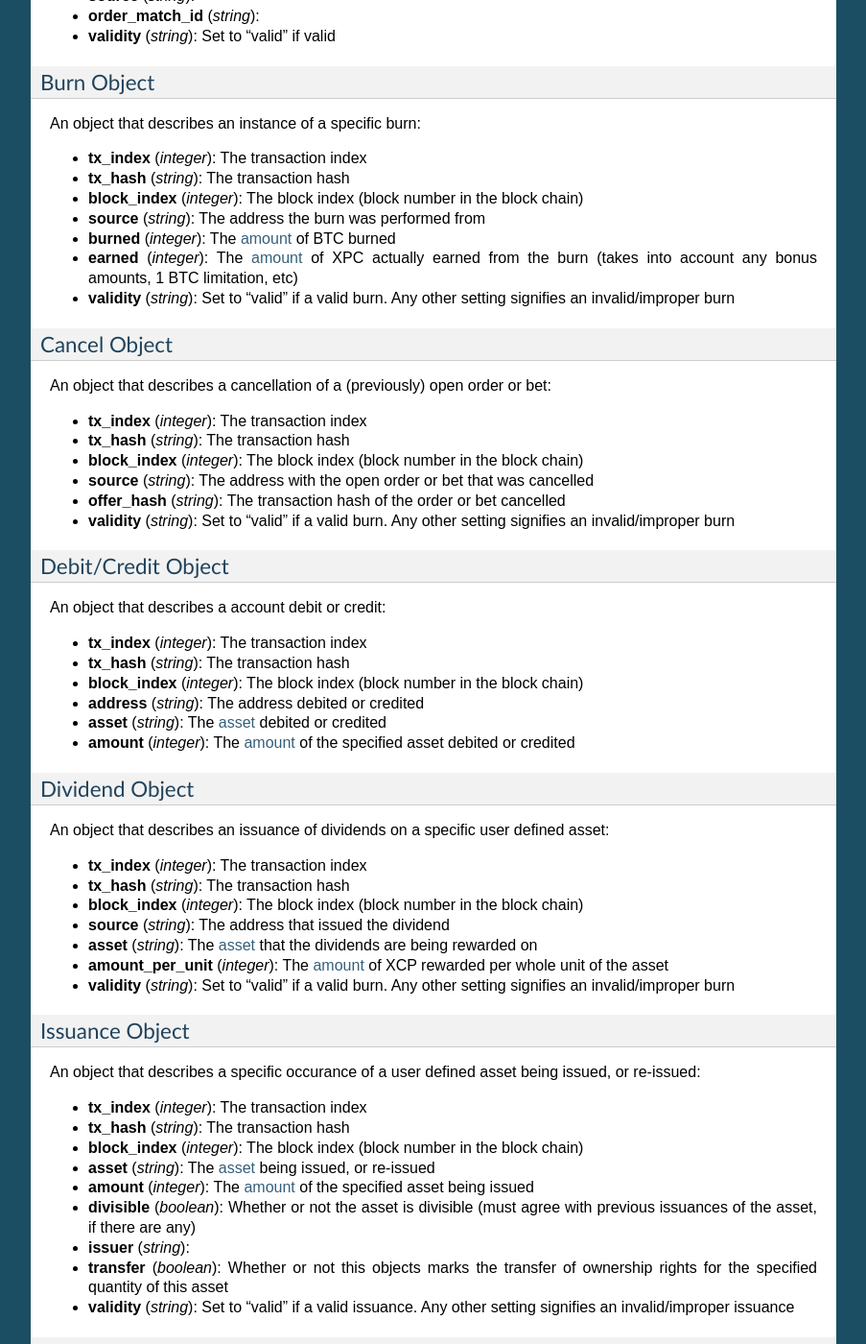
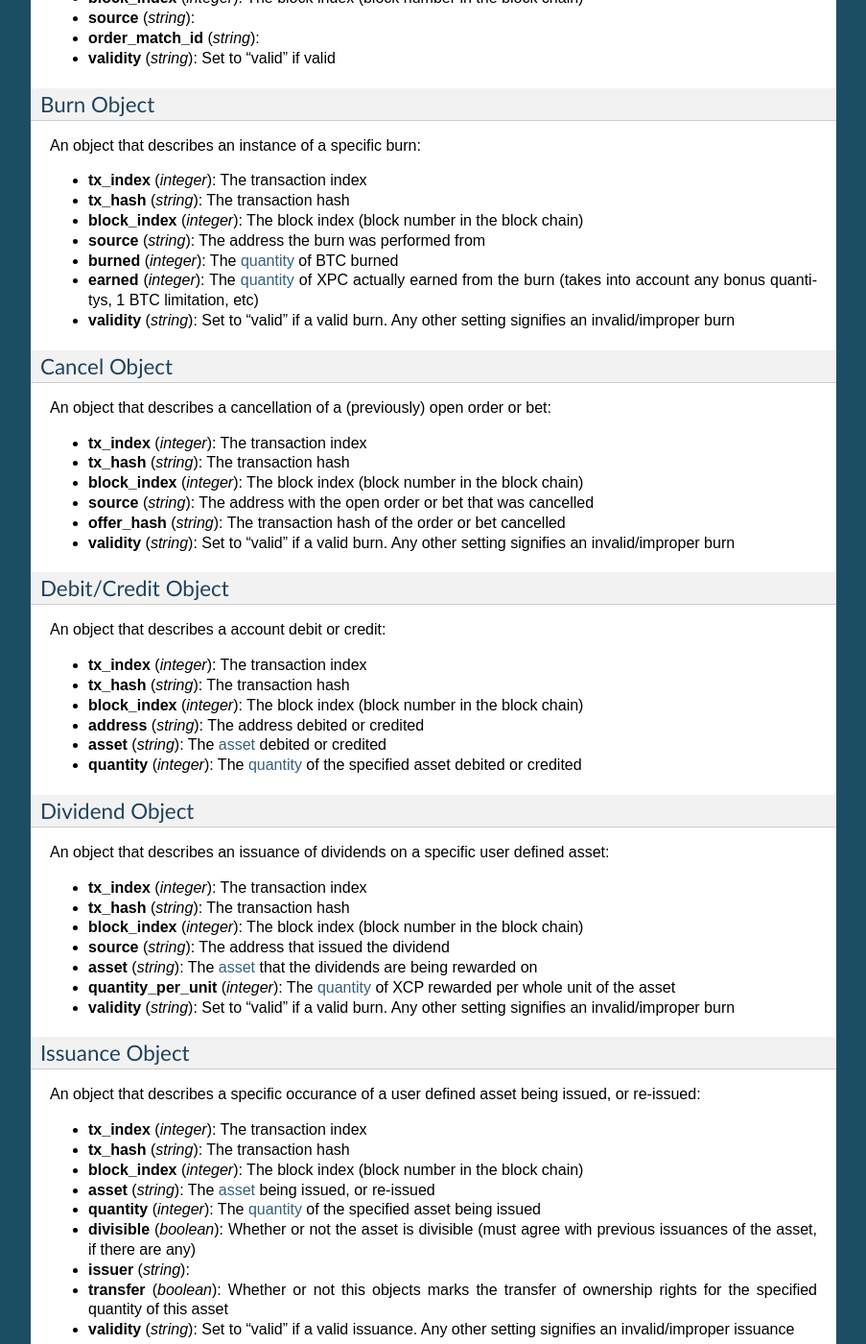
Before and after one commit to CounterpartyXCP/counterparty-core, a Sphinx documentation site: the page built from docs/API.rst, in a window 1280 px wide and 1400 px high, scrolled down 19454 px. Shown: the whole window at 96% size, without its empty margins (198-1101 px from the left). Built offline with Sphinx 7.4.7, drawn with Linux system fonts in a browser that asks for light colours; some of the changed text lies outside the part shown.

Commit message:
sticking with `quantity` and not `amount` in API to match CLI

```diff
--- a/docs/API.rst
+++ b/docs/API.rst
@@ -73,10 +73,10 @@ Python Example
       url, data=json.dumps(payload), headers=headers, auth=auth).json()
     print("GET_BURNS RESULT: ", response)
 
-    #Fetch all debits for > 2 XCP between blocks 280537 and 280539, sorting the results by amount (descending order)
+    #Fetch all debits for > 2 XCP between blocks 280537 and 280539, sorting the results by quantity (descending order)
     payload = {
       "method": "get_debits",
-      "params": [[{'field': 'asset', 'op': '==', 'value': "XCP"}, {'field': 'amount', 'op': '>', 'value': 200000000}], 'amount', 'desc'],
+      "params": [[{'field': 'asset', 'op': '==', 'value': "XCP"}, {'field': 'quantity', 'op': '>', 'value': 200000000}], 'quantity', 'desc'],
       "jsonrpc": "2.0",
       "id": 0,
     }
@@ -137,12 +137,12 @@ Everywhere in the API an asset is referenced as an uppercase alphabetic (base
 - "XCP"
 - "FOOBAR"
 
-.. _amounts:
+.. _quantitys:
 
-amounts & balances
+quantitys & balances
 ^^^^^^^^^^^^^^^^^^^^
 
-Anywhere where an amount is specified, it is specified in **satoshis** (if a divisible asset), or as whole numbers
+Anywhere where an quantity is specified, it is specified in **satoshis** (if a divisible asset), or as whole numbers
 (if an indivisible asset). To convert satoshis to floating-point, simply cast to float and divide by 100,000,000.
 
 Examples:
@@ -245,7 +245,7 @@ get_balances
    include any BTC balances.
 
    :param list/dict filters: An optional filtering object, or list of filtering objects. See :ref:`Filtering Read API results <filtering>` for more information.
-   :param string order_by: If sorted results are desired, specify the name of a :ref:`balance object <balance-object>` attribute to order the results by (e.g. ``amount``). If left blank, the list of results will be returned unordered.
+   :param string order_by: If sorted results are desired, specify the name of a :ref:`balance object <balance-object>` attribute to order the results by (e.g. ``quantity``). If left blank, the list of results will be returned unordered.
    :param string order_dir: The direction of the ordering. Either ``asc`` for ascending order, or ``desc`` for descending order. Must be set if ``order_by`` is specified. Leave blank if ``order_by`` is not specified.
    :return: A list of one or more :ref:`balance objects <balance-object>` if any matching records were found, otherwise ``[]`` (empty list).
 
@@ -261,7 +261,7 @@ get_bets
 
    :param list/dict filters: An optional filtering object, or list of filtering objects. See :ref:`Filtering Read API results <filtering>` for more information.
    :param boolean is_valid: Set to ``true`` to only return valid records. Set to ``false`` to return all records (including invalid attempts).
-   :param string order_by: If sorted results are desired, specify the name of a :ref:`bet object <bet-object>` attribute to order the results by (e.g. ``wager_amount``). If left blank, the list of results will be returned unordered.
+   :param string order_by: If sorted results are desired, specify the name of a :ref:`bet object <bet-object>` attribute to order the results by (e.g. ``wager_quantity``). If left blank, the list of results will be returned unordered.
    :param string order_dir: The direction of the ordering. Either ``asc`` for ascending order, or ``desc`` for descending order. Must be set if ``order_by`` is specified. Leave blank if ``order_by`` is not specified.
    :param integer start_block: If specified, only results from the specified block index on will be returned
    :param integer end_block: If specified, only results up to and including the specified block index on will be returned
@@ -428,7 +428,7 @@ get_dividends
 
    :param list/dict filters: An optional filtering object, or list of filtering objects. See :ref:`Filtering Read API results <filtering>` for more information.
    :param boolean is_valid: Set to ``true`` to only return valid records. Set to ``false`` to return all records (including invalid attempts).
-   :param string order_by: If sorted results are desired, specify the name of a :ref:`dividend object <dividend-object>` attribute to order the results by (e.g. ``amount_per_unit``). If left blank, the list of results will be returned unordered.
+   :param string order_by: If sorted results are desired, specify the name of a :ref:`dividend object <dividend-object>` attribute to order the results by (e.g. ``quantity_per_unit``). If left blank, the list of results will be returned unordered.
    :param string order_dir: The direction of the ordering. Either ``asc`` for ascending order, or ``desc`` for descending order. Must be set if ``order_by`` is specified. Leave blank if ``order_by`` is not specified.
    :param integer start_block: If specified, only results from the specified block index on will be returned
    :param integer end_block: If specified, only results up to and including the specified block index on will be returned
@@ -528,7 +528,7 @@ get_asset_info
      - **owner** (*string*): The address that currently owns the asset (i.e. has issuance rights to it)
      - **divisible** (*boolean*): Whether the asset is divisible or not
      - **locked** (*boolean*): Whether the asset is locked (future issuances prohibited)
-     - **total_issued** (*integer*): The :ref:`quantity <amounts>` of the asset issued, in total
+     - **total_issued** (*integer*): The :ref:`quantity <quantitys>` of the asset issued, in total
      - **callable** (*boolean*): If the asset is callable or not
      - **call_date** (*integer*): The call date, as an epoch timestamp
      - **call_price** (*float*): The call price
@@ -567,10 +567,10 @@ get_xcp_supply
 
 .. py:function:: get_xcp_supply(asset)
 
-   Gets the current total amount of XCP in existance (i.e. amount created via proof-of-burn, minus amount
+   Gets the current total quantity of XCP in existance (i.e. quantity created via proof-of-burn, minus quantity
    destroyed via asset issuances, etc).
 
-   :return:  The :ref:`quantity <amounts>` of XCP currently in existance.
+   :return:  The :ref:`quantity <quantitys>` of XCP currently in existance.
 
 
 .. _get_block_info:
@@ -644,8 +644,8 @@ create_bet
    :param string feed_address: The address that host the feed to be bet on.
    :param integer bet_type: 0 for Bullish CFD, 1 for Bearish CFD, 2 for Equal, 3 for NotEqual.
    :param integer deadline: The time at which the bet should be decided/settled, in Unix time.
-   :param integer wager: The :ref:`quantity <amounts>` of XCP to wager.
-   :param integer counterwager: The minimum :ref:`quantity <amounts>` of XCP to be wagered against, for the bets to match.
+   :param integer wager: The :ref:`quantity <quantitys>` of XCP to wager.
+   :param integer counterwager: The minimum :ref:`quantity <quantitys>` of XCP to be wagered against, for the bets to match.
    :param float target_value: Target value for Equal/NotEqual bet
    :param integer leverage: Leverage, as a fraction of 5040
    :param boolean multisig: See :ref:`this section <multisig_param>`.
@@ -689,12 +689,12 @@ create_btcpay
 create_burn
 ^^^^^^^^^^^^^^
 
-.. py:function:: create_burn(source, amount, multisig=true)
+.. py:function:: create_burn(source, quantity, multisig=true)
 
-   Burn a given amount of BTC for XCP (**only possible between blocks 278310 and 283810**).
+   Burn a given quantity of BTC for XCP (**only possible between blocks 278310 and 283810**).
 
    :param string source: The address with the BTC to burn.
-   :param integer amount: The :ref:`amount <amounts>` of BTC to burn (1 BTC maximum burn per address).
+   :param integer quantity: The :ref:`quantity <quantitys>` of BTC to burn (1 BTC maximum burn per address).
    :param boolean multisig: See :ref:`this section <multisig_param>`.
    :return: The unsigned hex-encoded transaction in either OP_RETURN or multisig format. See :ref:`this section <multisig_param>`.
 
@@ -735,14 +735,14 @@ create_cancel
 create_dividend
 ^^^^^^^^^^^^^^
 
-.. py:function:: create_dividend(source, amount_per_unit, asset, dividend_asset, multisig=true)
+.. py:function:: create_dividend(source, quantity_per_unit, asset, dividend_asset, multisig=true)
 
    Issue a dividend on a specific user defined asset.
 
    :param string source: The address that will be issuing the dividend (must have the ownership of the asset which the dividend is being issued on).
    :param string asset: The :ref:`asset <assets>` that the dividends are being rewarded on.
    :param string dividend_asset: The :ref:`asset <assets>` that the dividends are paid in.
-   :param integer amount_per_unit: The :ref:`amount <amounts>` of XCP rewarded per whole unit of the asset.
+   :param integer quantity_per_unit: The :ref:`quantity <quantitys>` of XCP rewarded per whole unit of the asset.
    :param boolean multisig: See :ref:`this section <multisig_param>`.
    :return: The unsigned hex-encoded transaction in either OP_RETURN or multisig format. See :ref:`this section <multisig_param>`.
 
@@ -752,12 +752,12 @@ create_dividend
 create_issuance
 ^^^^^^^^^^^^^^^^^
 
-.. py:function:: create_issuance(source, asset, amount, divisible, description, callable=false, call_date=null, call_price=null, transfer_destination=null, multisig=true):
+.. py:function:: create_issuance(source, asset, quantity, divisible, description, callable=false, call_date=null, call_price=null, transfer_destination=null, multisig=true):
 
    Issue a new asset, issue more of an existing asset or transfer the ownership of an asset.
 
    :param string source: The address that will be issuing or transfering the asset.
-   :param integer amount: The :ref:`quantity <amounts>` of the asset to issue (set to 0 if *transferring* an asset).
+   :param integer quantity: The :ref:`quantity <quantitys>` of the asset to issue (set to 0 if *transferring* an asset).
    :param string asset: The :ref:`asset <assets>` to issue or transfer.
    :param boolean divisible: Whether this asset is divisible or not (if a transfer, this value must match the value specified when the asset was originally issued).
    :param boolean callable: Whether the asset is callable or not.
@@ -774,14 +774,14 @@ create_issuance
 create_order
 ^^^^^^^^^^^^^^
 
-.. py:function:: create_order(source, give_asset, give_amount, get_asset, get_amount, expiration, fee_required=0, fee_provided=config.MIN_FEE, multisig=true)
+.. py:function:: create_order(source, give_asset, give_quantity, get_asset, get_quantity, expiration, fee_required=0, fee_provided=config.MIN_FEE, multisig=true)
 
    Issue an order request.
 
    :param string source: The address that will be issuing the order request (must have the necessary quantity of the specified asset to give).
-   :param integer give_amount: The :ref:`quantity <amounts>` of the asset to give.
+   :param integer give_quantity: The :ref:`quantity <quantitys>` of the asset to give.
    :param string give_asset: The :ref:`asset <assets>` to give.
-   :param integer get_amount: The :ref:`quantity <amounts>` of the asset requested in return.
+   :param integer get_quantity: The :ref:`quantity <quantitys>` of the asset requested in return.
    :param string get_asset: The :ref:`asset <assets>` requested in return.
    :param integer expiration: The number of blocks for which the order should be valid.
    :param integer fee_required: The miners' fee required to be paid by orders for them to match this one; in BTC;
@@ -797,13 +797,13 @@ create_order
 create_send
 ^^^^^^^^^^^^^^
 
-.. py:function:: create_send(source, destination, asset, amount, multisig=true)
+.. py:function:: create_send(source, destination, asset, quantity, multisig=true)
 
    Send XCP or a user defined asset.
 
    :param string source: The address that will be sending (must have the necessary quantity of the specified asset).
    :param string destination: The address to receive the asset.
-   :param integer amount: The :ref:`quantity <amounts>` of the asset to send.
+   :param integer quantity: The :ref:`quantity <quantitys>` of the asset to send.
    :param string asset: The :ref:`asset <assets>` to send.
    :param boolean multisig: See :ref:`this section <multisig_param>`.
    :return: The unsigned hex-encoded transaction in either OP_RETURN or multisig format. See :ref:`this section <multisig_param>`.
@@ -852,7 +852,7 @@ An object that describes a balance that is associated to a specific address:
 
 * **address** (*string*): The address that has the balance
 * **asset** (*string*): The ID of the :ref:`asset <assets>` in which the balance is specified
-* **amount** (*integer*): The :ref:`balance <amounts>` of the specified asset at this address
+* **quantity** (*integer*): The :ref:`balance <quantitys>` of the specified asset at this address
 
 
 .. _bet-object:
@@ -869,8 +869,8 @@ An object that describes a specific bet:
 * **feed_address** (*string*): The address with the feed that the bet is to be made on
 * **bet_type** (*integer*): 0 for Bullish CFD, 1 for Bearish CFD, 2 for Equal, 3 for Not Equal
 * **deadline** (*integer*): The timestamp at which the bet should be decided/settled, in Unix time.
-* **wager_amount** (*integer*): The :ref:`quantity <amounts>` of XCP to wager
-* **counterwager_amount** (*integer*): The minimum :ref:`quantity <amounts>` of XCP to be wagered by the user to bet against the bet issuer, if the other party were to accept the whole thing
+* **wager_quantity** (*integer*): The :ref:`quantity <quantitys>` of XCP to wager
+* **counterwager_quantity** (*integer*): The minimum :ref:`quantity <quantitys>` of XCP to be wagered by the user to bet against the bet issuer, if the other party were to accept the whole thing
 * **wager_remaining** (*integer*): The quantity of XCP wagered that is remaining to bet on
 * **odds** (*float*):
 * **target_value** (*float*): Target value for Equal/NotEqual bet
@@ -904,8 +904,8 @@ An object that describes a specific occurance of two bets being matched (either
 * **deadline** (*integer*): The timestamp at which the bet match was made, in Unix time.
 * **target_value** (*float*): Target value for Equal/NotEqual bet
 * **leverage** (*integer*): Leverage, as a fraction of 5040
-* **forward_amount** (*integer*): The :ref:`amount <amounts>` of XCP bet in the initial bet
-* **backward_amount** (*integer*): The :ref:`amount <amounts>` of XCP bet in the matching bet
+* **forward_quantity** (*integer*): The :ref:`quantity <quantitys>` of XCP bet in the initial bet
+* **backward_quantity** (*integer*): The :ref:`quantity <quantitys>` of XCP bet in the matching bet
 * **fee_multiplier** (*integer*):
 * **validity** (*string*): Set to "valid" if a valid order match. Any other setting signifies an invalid/improper order match
 
@@ -954,8 +954,8 @@ An object that describes an instance of a specific burn:
 * **tx_hash** (*string*): The transaction hash
 * **block_index** (*integer*): The block index (block number in the block chain)
 * **source** (*string*): The address the burn was performed from
-* **burned** (*integer*): The :ref:`amount <amounts>` of BTC burned
-* **earned** (*integer*): The :ref:`amount <amounts>` of XPC actually earned from the burn (takes into account any bonus amounts, 1 BTC limitation, etc)
+* **burned** (*integer*): The :ref:`quantity <quantitys>` of BTC burned
+* **earned** (*integer*): The :ref:`quantity <quantitys>` of XPC actually earned from the burn (takes into account any bonus quantitys, 1 BTC limitation, etc)
 * **validity** (*string*): Set to "valid" if a valid burn. Any other setting signifies an invalid/improper burn
 
 
@@ -986,7 +986,7 @@ An object that describes a account debit or credit:
 * **block_index** (*integer*): The block index (block number in the block chain)
 * **address** (*string*): The address debited or credited
 * **asset** (*string*): The :ref:`asset <assets>` debited or credited
-* **amount** (*integer*): The :ref:`amount <amounts>` of the specified asset debited or credited
+* **quantity** (*integer*): The :ref:`quantity <quantitys>` of the specified asset debited or credited
 
 
 .. _dividend-object:
@@ -1001,7 +1001,7 @@ An object that describes an issuance of dividends on a specific user defined ass
 * **block_index** (*integer*): The block index (block number in the block chain)
 * **source** (*string*): The address that issued the dividend
 * **asset** (*string*): The :ref:`asset <assets>` that the dividends are being rewarded on
-* **amount_per_unit** (*integer*): The :ref:`amount <amounts>` of XCP rewarded per whole unit of the asset
+* **quantity_per_unit** (*integer*): The :ref:`quantity <quantitys>` of XCP rewarded per whole unit of the asset
 * **validity** (*string*): Set to "valid" if a valid burn. Any other setting signifies an invalid/improper burn
 
 
@@ -1016,7 +1016,7 @@ An object that describes a specific occurance of a user defined asset being issu
 * **tx_hash** (*string*): The transaction hash
 * **block_index** (*integer*): The block index (block number in the block chain)
 * **asset** (*string*): The :ref:`asset <assets>` being issued, or re-issued
-* **amount** (*integer*): The :ref:`amount <amounts>` of the specified asset being issued
+* **quantity** (*integer*): The :ref:`quantity <quantitys>` of the specified asset being issued
 * **divisible** (*boolean*): Whether or not the asset is divisible (must agree with previous issuances of the asset, if there are any)
 * **issuer** (*string*):
 * **transfer** (*boolean*): Whether or not this objects marks the transfer of ownership rights for the specified quantity of this asset
@@ -1035,11 +1035,11 @@ An object that describes a specific order:
 * **block_index** (*integer*): The block index (block number in the block chain)
 * **source** (*string*): The address that made the order
 * **give_asset** (*string*): The :ref:`asset <assets>` being offered
-* **give_amount** (*integer*): The :ref:`amount <amounts>` of the specified asset being offered
-* **give_remaining** (*integer*): The :ref:`amount <amounts>` of the specified give asset remaining for the order
+* **give_quantity** (*integer*): The :ref:`quantity <quantitys>` of the specified asset being offered
+* **give_remaining** (*integer*): The :ref:`quantity <quantitys>` of the specified give asset remaining for the order
 * **get_asset** (*string*): The :ref:`asset <assets>` desired in exchange
-* **get_amount** (*integer*): The :ref:`amount <amounts>` of the specified asset desired in exchange
-* **get_remaining** (*integer*): The :ref:`amount <amounts>` of the specified get asset remaining for the order
+* **get_quantity** (*integer*): The :ref:`quantity <quantitys>` of the specified asset desired in exchange
+* **get_remaining** (*integer*): The :ref:`quantity <quantitys>` of the specified get asset remaining for the order
 * **price** (*float*): The given exchange rate (as an exchange ratio desired from the asset offered to the asset desired)
 * **expiration** (*integer*): The number of blocks over which the order should be valid
 * **fee_provided** (*integer*): The miners' fee provided; in BTC; required only if selling BTC (should not be lower than is required for acceptance in a block)
@@ -1064,9 +1064,9 @@ An object that describes a specific occurance of two orders being matched (eithe
 * **tx1_address** (*string*): The address that issued the second order
 * **tx1_expiration** (*integer*): The number of blocks over which the second order was valid
 * **forward_asset** (*string*): The :ref:`asset <assets>` exchanged FROM the first order to the second order
-* **forward_amount** (*integer*): The :ref:`amount <amounts>` of the specified forward asset
+* **forward_quantity** (*integer*): The :ref:`quantity <quantitys>` of the specified forward asset
 * **backward_asset** (*string*): The :ref:`asset <assets>` exchanged FROM the second order to the first order
-* **backward_amount** (*integer*): The :ref:`amount <amounts>` of the specified backward asset
+* **backward_quantity** (*integer*): The :ref:`quantity <quantitys>` of the specified backward asset
 * **validity** (*string*): Set to "valid" if a valid order match. Any other setting signifies an invalid/improper order match
 
 
@@ -1083,7 +1083,7 @@ An object that describes a specific send (e.g. "simple send", of XCP, or a user
 * **source** (*string*): The source address of the send
 * **destination** (*string*): The destination address of the send
 * **asset** (*string*): The :ref:`asset <assets>` being sent
-* **amount** (*integer*): The :ref:`amount <amounts>` of the specified asset sent
+* **quantity** (*integer*): The :ref:`quantity <quantitys>` of the specified asset sent
 * **validity** (*string*): Set to "valid" if a valid send. Any other setting signifies an invalid/improper send
 
 
```
Also changed, not shown: 2 other files.
